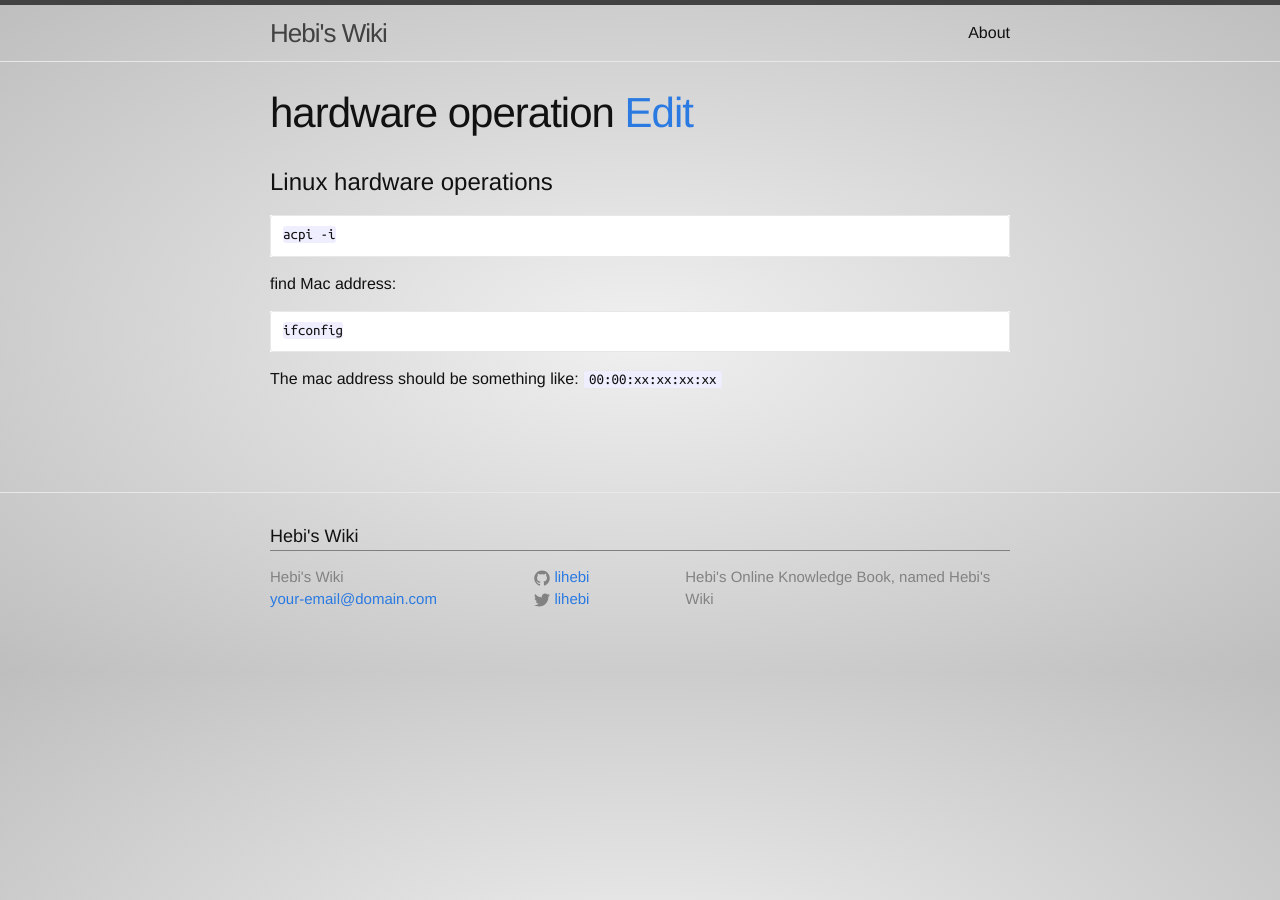
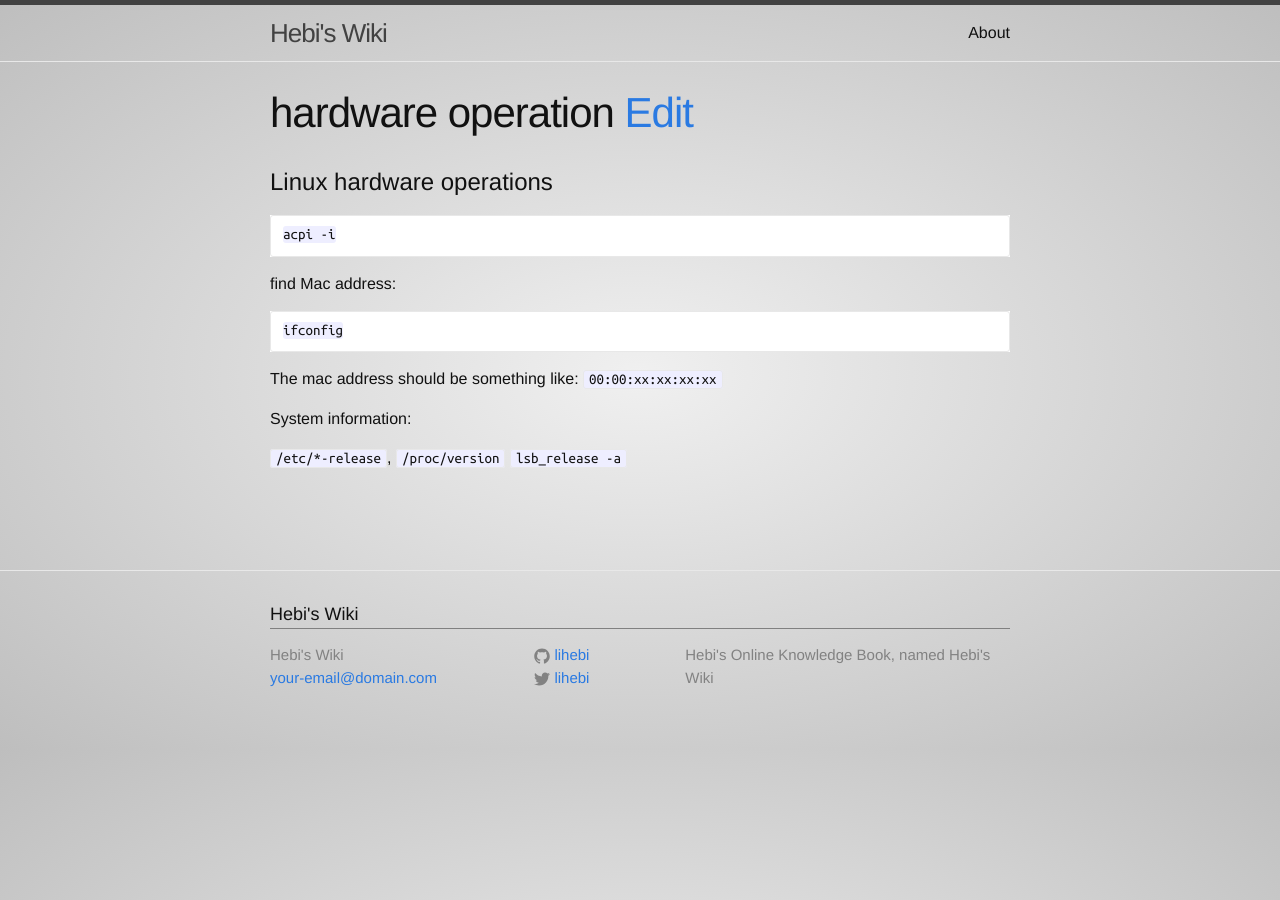
Before and after one commit to lihebi/wiki-old, a Jekyll site: the page built from _wiki/operating-system/linux/hardware.md, in a window 1280 px wide. Built offline with Jekyll 4.4.1, drawn with Linux system fonts in a browser that asks for light colours; nearby versions of some CDN libraries; Markdown is read by kramdown in place of the engine named in the settings; a style sheet for code colours, icons or effects is not loaded.

Commit message:
Add distribution information

````diff
--- a/_wiki/operating-system/linux/hardware.md
+++ b/_wiki/operating-system/linux/hardware.md
@@ -15,3 +15,7 @@ ifconfig
 ```
 
 The mac address should be something like: `00:00:xx:xx:xx:xx`
+
+System information:
+
+`/etc/*-release`, `/proc/version` `lsb_release -a`
````
